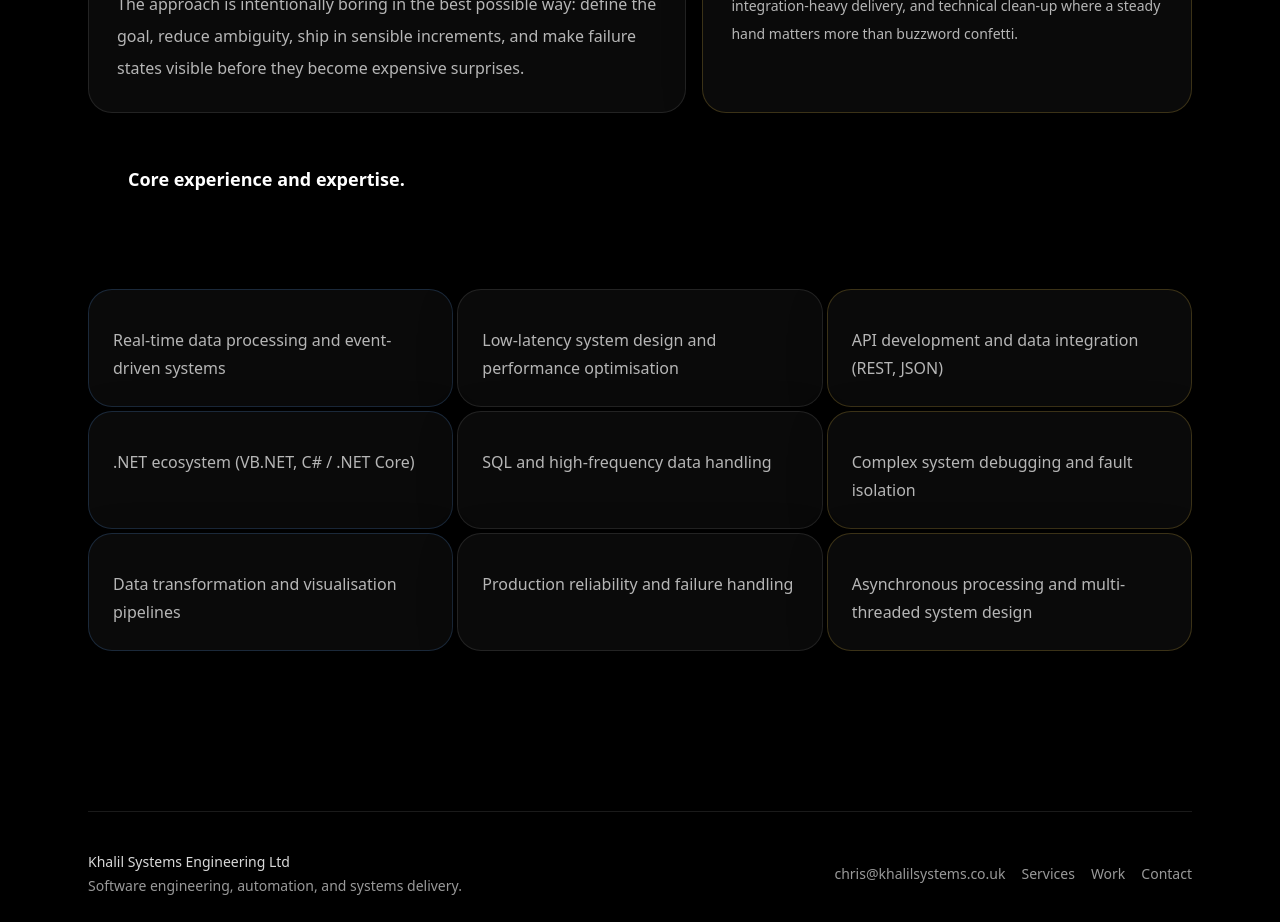
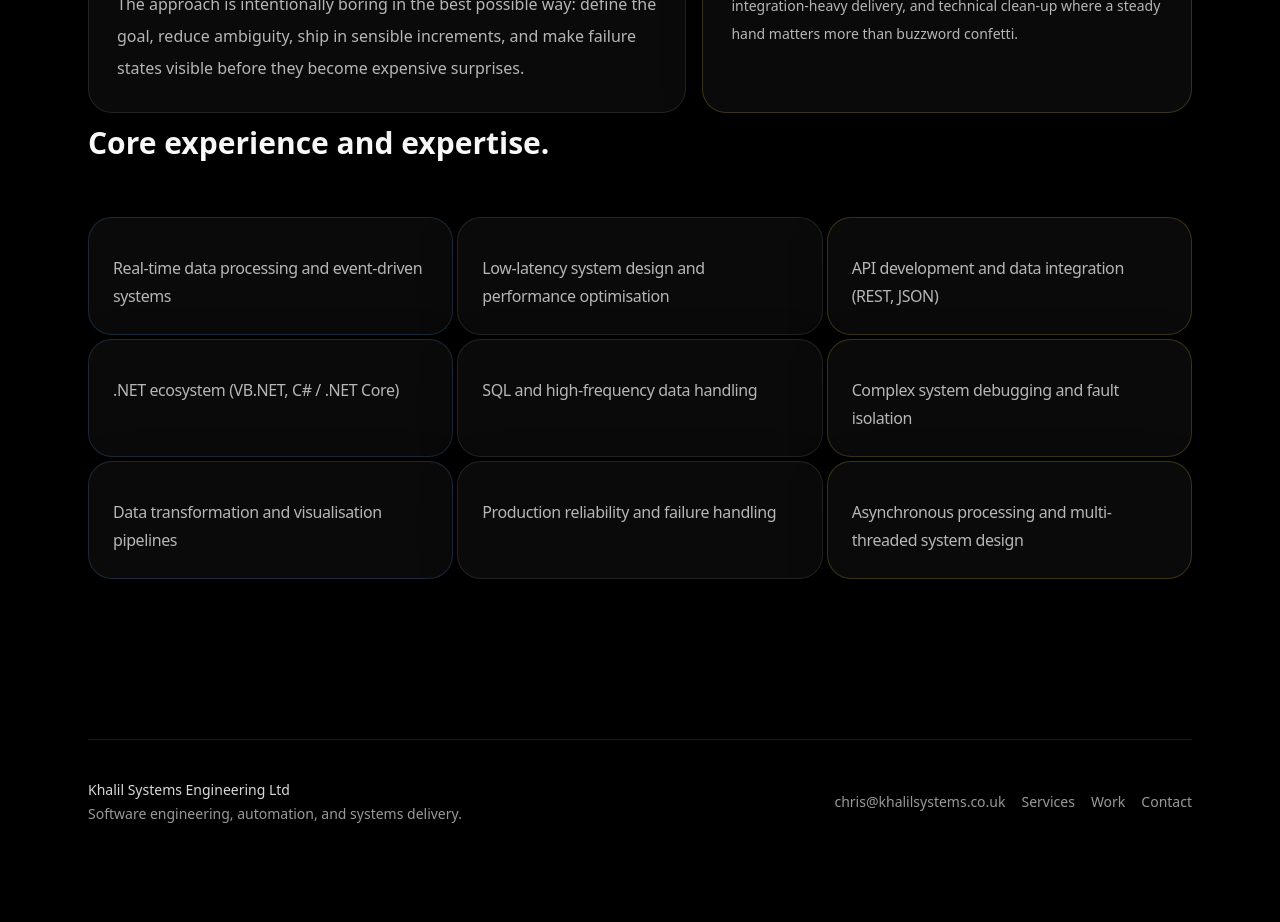
Before and after one commit to chriskhalilSE/KhalilSystems-Website, a Next.js app: page / in a window 1280 px wide. Shown: the part 1160-2082 px from the top of the page. After the commit the page ends 2024 px from the top, so only its background shows below. Built offline with nearby package versions, Linux system fonts and the light colour scheme.

Commit message:
Layout tweaks

```diff
--- a/app/page.tsx
+++ b/app/page.tsx
@@ -162,10 +162,10 @@ export default function HomePage() {
         </div>
       </section>
 	  <section>
-		  <h1 className="mt-3 text-lg font-semibold text-white p-10">
+		  <h2 className="mt-3 text-2xl font-semibold text-white md:text-3xl">
 			Core experience and expertise.
-		  </h1>
-		  <section className="mt-14 grid gap-1 md:grid-cols-3">
+		  </h2>
+		  <section className="mt-14 grid gap-1 tracking-tight md:grid-cols-3">
 			{pillars2.map((card) => (
 			  <div key={card.title} className={`panel p-6 transition hover:-translate-y-0.5 ${card.tone}`}>
 				<p className="mt-3 text-m leading-7 text-white/70">{card.desc}</p>
```
